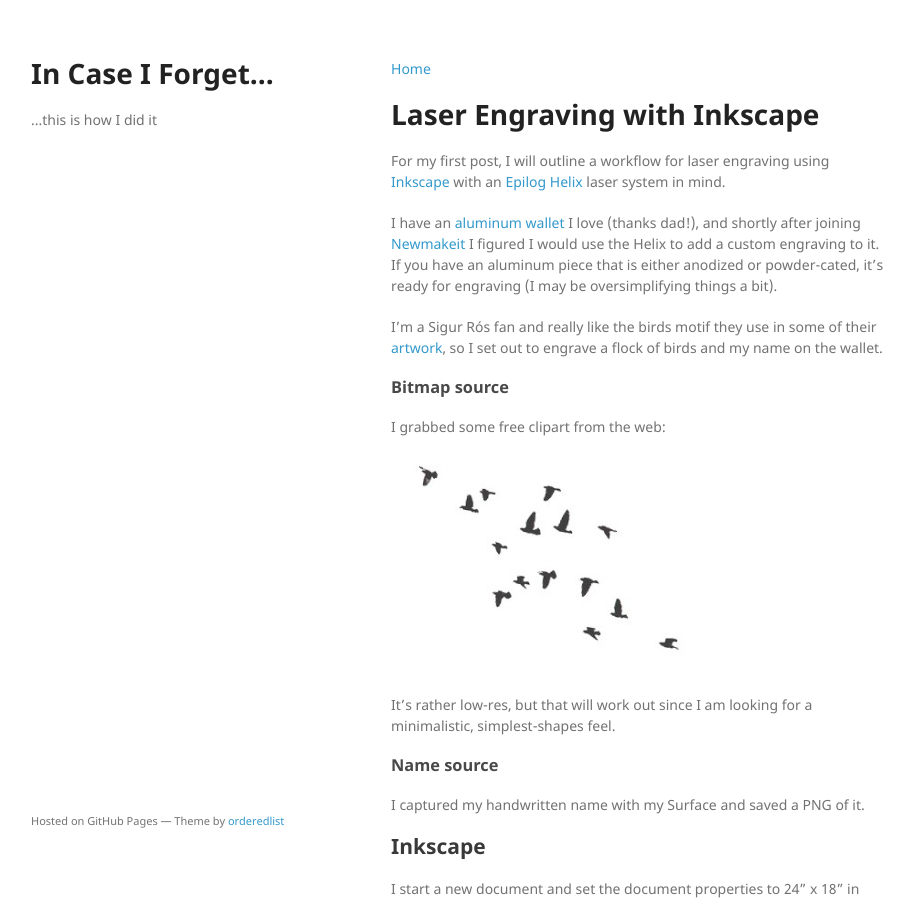
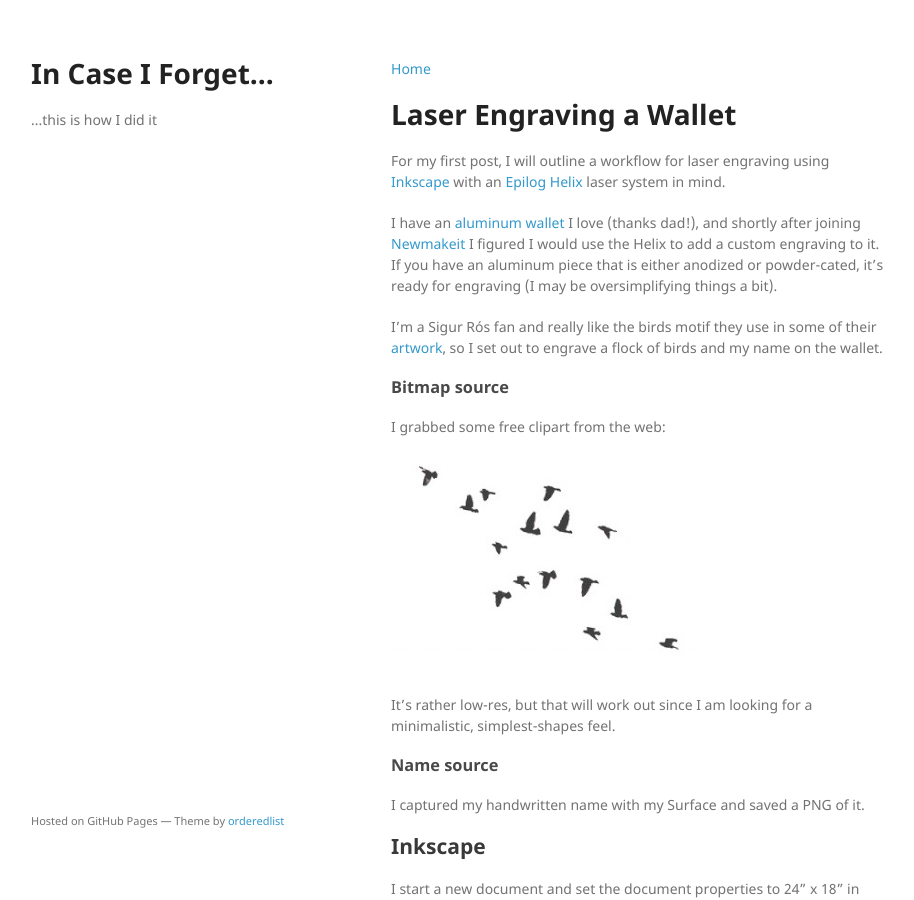
Before and after one commit to dasanchez/dasanchez.github.io, a Jekyll site: the page built from posts/01_LE_Wallet.md, in a window 1280 px wide and 900 px high. Shown: the whole window, without its empty margins (179-1093 px from the left). Built offline with Jekyll 4.4.1, drawn with Linux system fonts in a browser that asks for light colours.

```diff
--- a/posts/01_LE_Wallet.md
+++ b/posts/01_LE_Wallet.md
@@ -3,7 +3,7 @@
 ---
 [Home](/)
 
-# Laser Engraving with Inkscape
+# Laser Engraving a Wallet
 
 For my first post, I will outline a workflow for laser engraving using [Inkscape](https://inkscape.org) with an [Epilog Helix](https://www.epiloglaser.ca/products/legend-laser-series.htm) laser system in mind.
 
```
